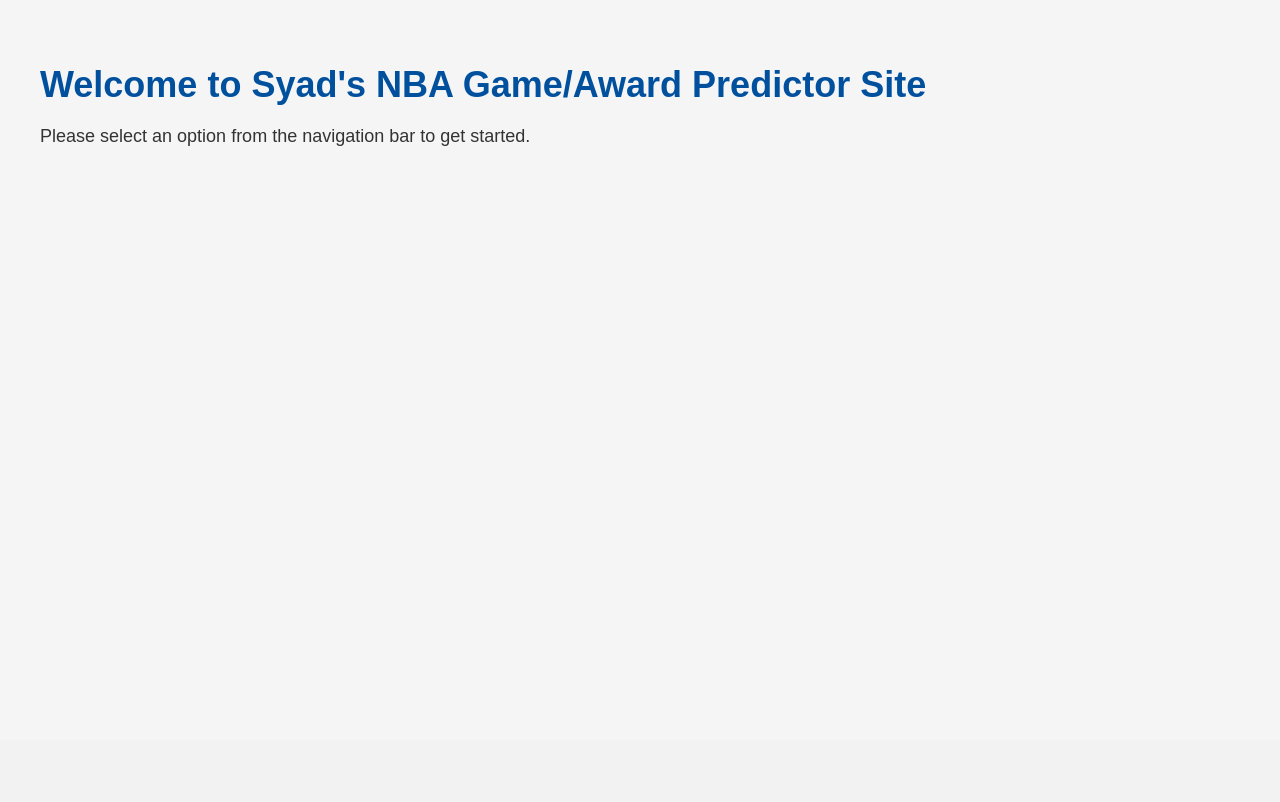
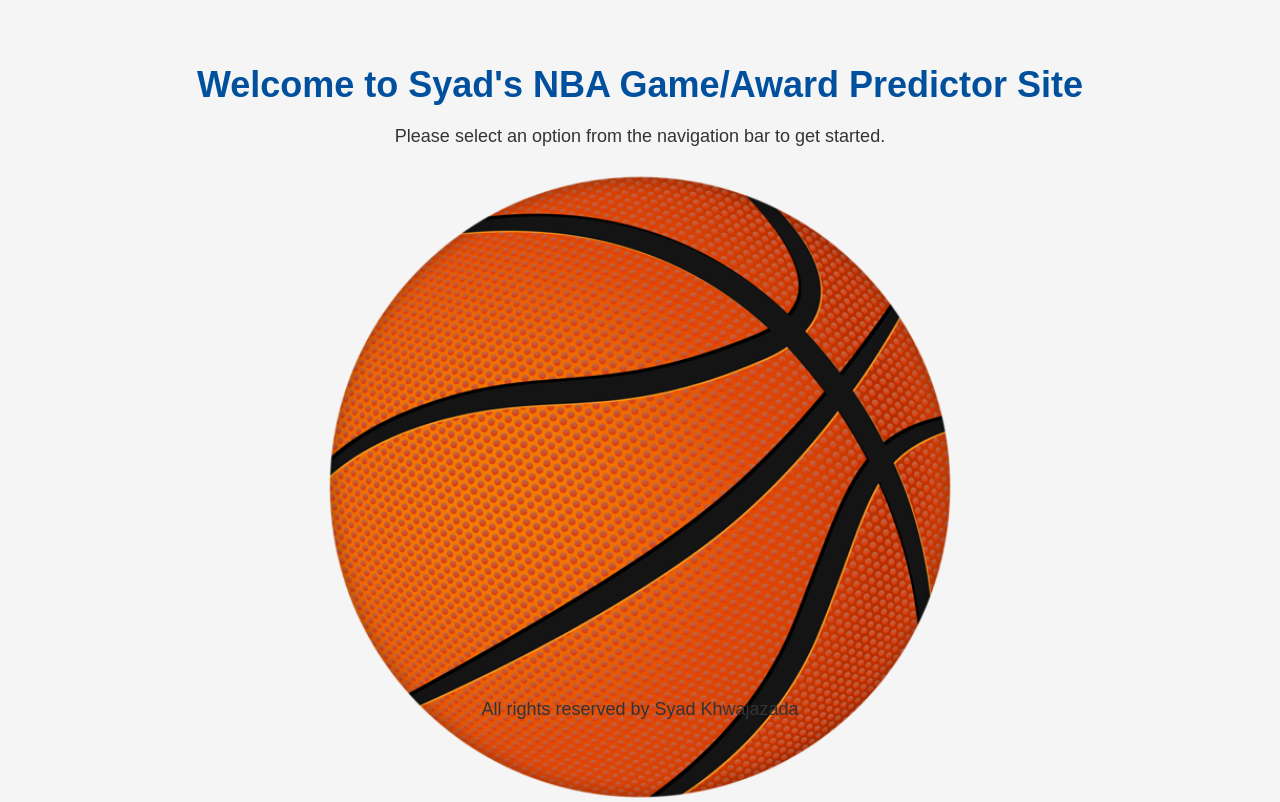
Before and after one commit to syadk23/Nba-predictive-models, a Flask app: page / in a window 1280 px wide. Shown: the part 60-862 px from the top of the page. Before the commit the page ends 206 px from the top, so only its background shows below. Run offline with Flask 3, Linux system fonts and the light colour scheme.

Commit message:
more css styling and slight additions

```diff
--- a/app/main.py
+++ b/app/main.py
@@ -7,7 +7,7 @@
     #pd.set_option('display.max_columns', None)
 
     df = mvp_predictions(start_year=1996, end_year=1996)
-    #print(df)
+    print(df)
 
     """ game_pred_model_predictions = game_prediction()
     acc = accuracy_score(game_pred_model_predictions['actual'], game_pred_model_predictions['predictions'])
--- a/app/static/styles.css
+++ b/app/static/styles.css
@@ -53,24 +53,6 @@
     margin-bottom: 20px;
 }
 
-.image-gallery {
-    display: flex;
-    flex-wrap: wrap;
-    gap: 20px;
-}
-
-.image-gallery img {
-    width: calc(50% - 20px);
-    border-radius: 10px;
-    box-shadow: 0 4px 8px rgba(0, 0, 0, 0.1);
-    transition: transform 0.3s, box-shadow 0.3s;
-}
-
-.image-gallery img:hover {
-    transform: scale(1.05);
-    box-shadow: 0 8px 16px rgba(0, 0, 0, 0.2);
-}
-
 label {
     font-size: 18px;
     margin-right: 10px;
@@ -90,7 +72,7 @@
 }
 
 table {
-    width: 100%;
+    width: 90%;
     border-collapse: collapse;
     background-color: #fff;
     border: 1px solid #ddd;
@@ -98,18 +80,37 @@
 
 table, th, td {
     border: 1px solid #ddd;
-    font-size: 14px; /* Smaller font size */
+    font-size: 12px; /* Smaller font size */
 }
 
 th, td {
-    padding: 8px; /* Adjust padding to match smaller text */
+    padding: 5px; /* Adjust padding to match smaller text */
     text-align: left;
 }
 
 th {
     background-color: #f2f2f2;
+    color: #00509e;
 }
 
 tr:nth-child(even) {
     background-color: #f9f9f9;
 }
+
+.bottom {
+    position: fixed;
+    bottom: 0px;
+    width: 100%;
+    text-align: center;
+}
+
+.home-image {
+    display: flex;
+    justify-content: center;
+    flex-wrap: wrap;
+    opacity: 1;
+    gap: 20px;
+    border-radius: 10px;
+    transition: transform 0.3s, box-shadow 0.3s;
+    transform: scale(1.05);
+}
--- a/app/templates/index.html
+++ b/app/templates/index.html
@@ -14,8 +14,18 @@
         </div>
 
         <div class="content">
-            <h1>Welcome to Syad's NBA Game/Award Predictor Site</h1>
-            <p>Please select an option from the navigation bar to get started.</p>
+            <center>
+                <h1>Welcome to Syad's NBA Game/Award Predictor Site</h1>
+                <p>Please select an option from the navigation bar to get started.</p>
+            </center>
+        </div>
+
+        <div class="home-image">
+            <img src="{{ url_for('static', filename='images/basketball1.png') }}" alt="Basketball Image 1">
+        </div>
+
+        <div class="bottom">
+            <p>All rights reserved by Syad Khwajazada</p>
         </div>
     </body>
 </html>
--- a/app/templates/mvp_predictor.html
+++ b/app/templates/mvp_predictor.html
@@ -18,10 +18,11 @@
             <label for="year">Year:</label>
             <select id="year" name="year" onchange="redirectToYear(this.value)">
                 <option value="" disabled>Select a year</option>
-                {% for year in range(2023, 1985, -1) %}
+                {% for year in range(2023, 1995, -1) %}
                     <option value="{{ year+1 }}" {% if selected_year == year %} selected {% endif %}>{{ year }}-{{ year+1 }}</option>
                 {% endfor %}
             </select>
+            <br>
             <br>
             <table>
                 <thead>
```
Also changed, not shown: app/src/mvp_predictor/mvp_pred.py (+19 -15 lines), app/static/images/basketball1.png (added).
